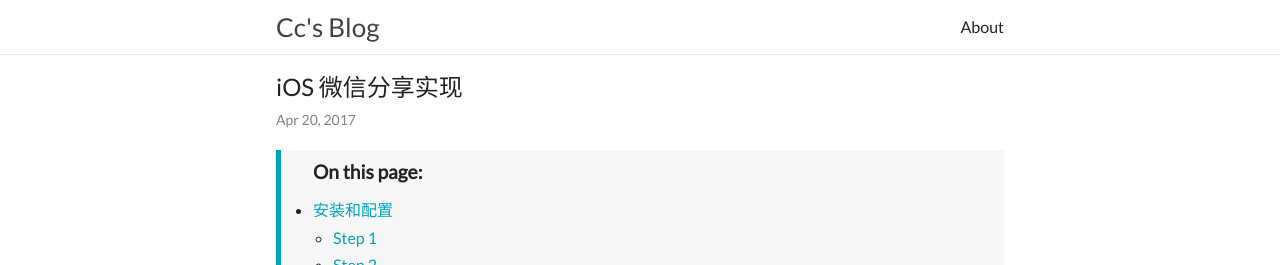
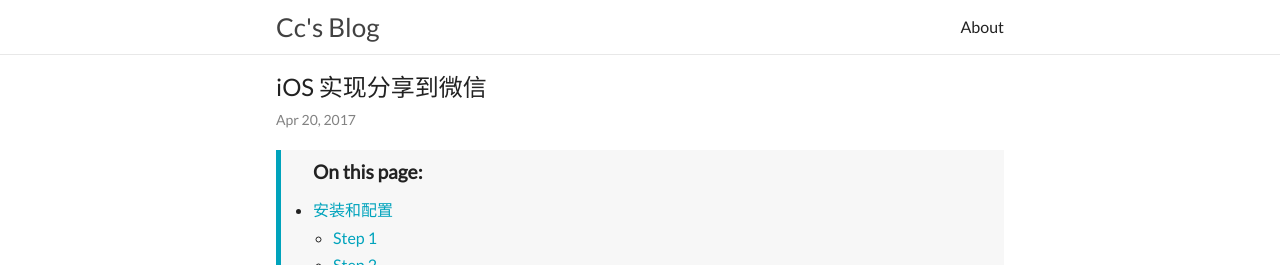
Before and after one commit to zchan0/zchan0.github.io, a Jekyll site: the page built from _posts/2017-04-20-wechat-share-swift-demo.md, in a window 1280 px wide and 900 px high. Shown: the top 265 px of the window. Built offline with Jekyll 4.4.1, drawn with Linux system fonts in a browser that asks for light colours; comment, search, counter and statistics services are not loaded; a style sheet for code colours, icons or effects is not loaded.

Commit message:
update post & about page

```diff
--- a/_posts/2017-04-20-wechat-share-swift-demo.md
+++ b/_posts/2017-04-20-wechat-share-swift-demo.md
@@ -1,6 +1,6 @@
 ---
 layout: post
-title: iOS 微信分享实现
+title: iOS 实现分享到微信
 date: 2017-04-20 10:10 -0500
 categories: notes iOS
 ---
```
Also changed, not shown: about.md (+1 -0 lines).
